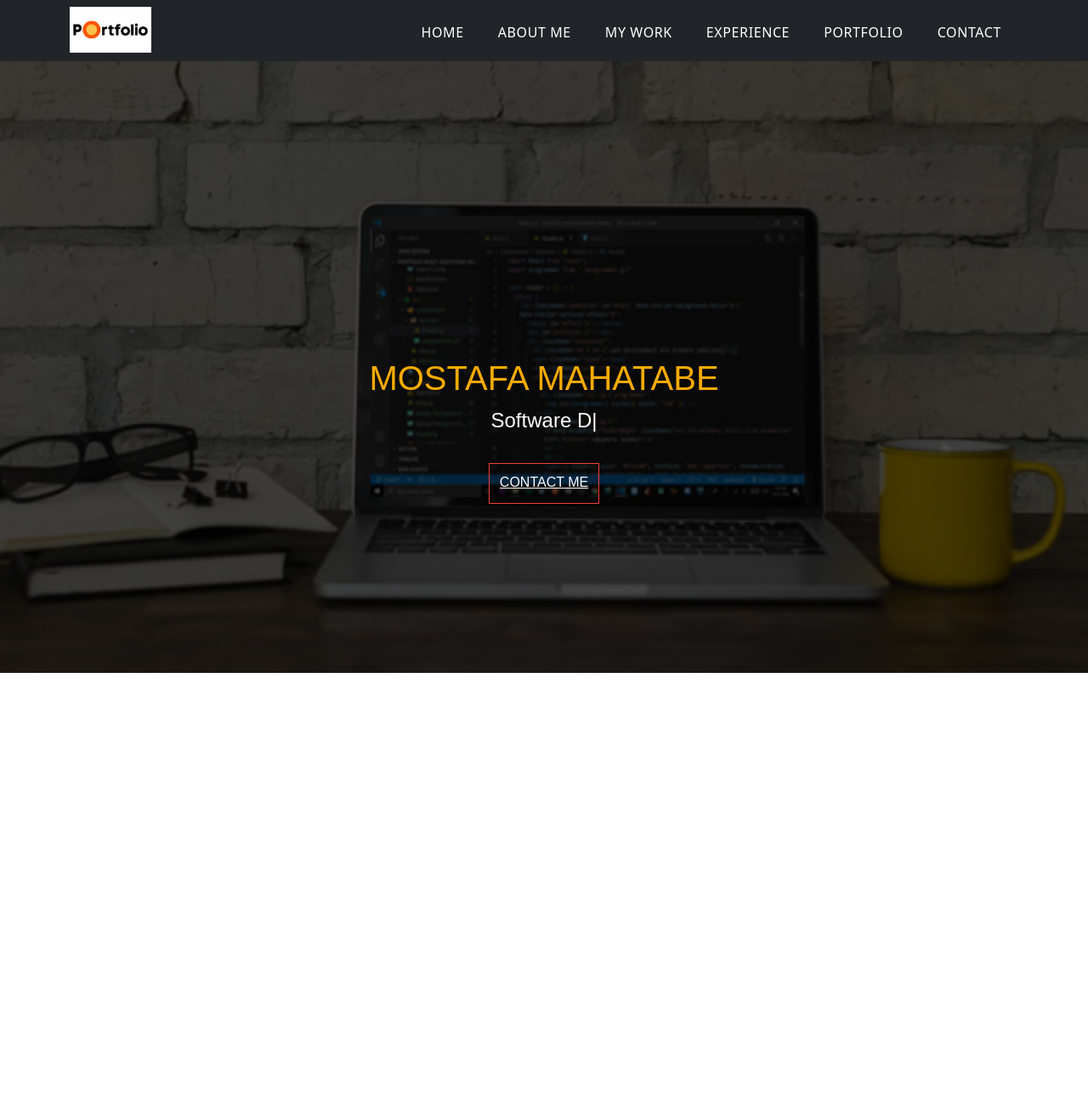
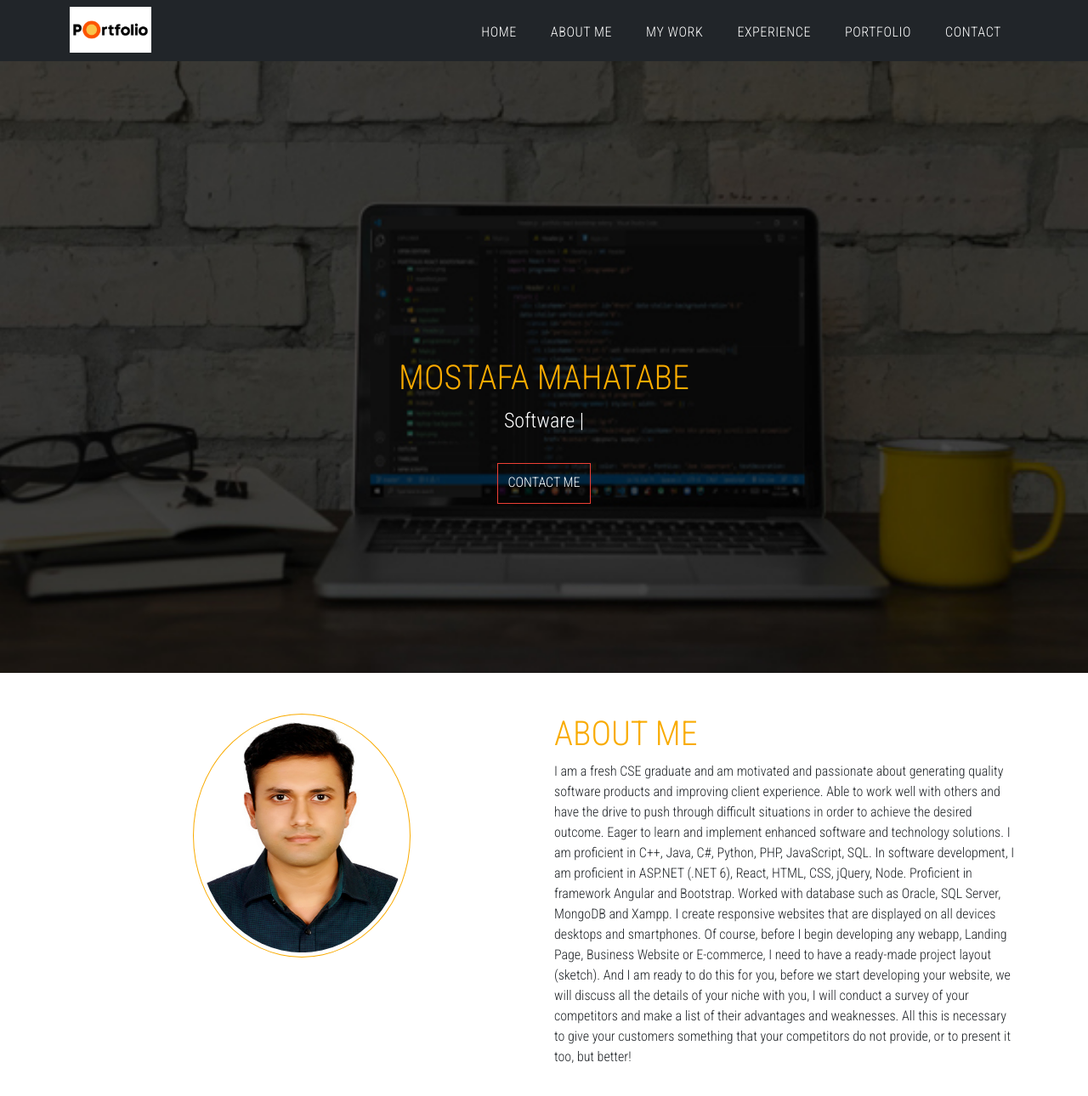
Before and after one commit to Mahatabe/my-portfolio, a React (Create React App) app: page / in a window 1280 px wide. Shown: the top 1290 px of the page at 85% size. Before the commit the page ends 800 px from the top, so only its background shows below. Built offline with nearby package versions, Linux system fonts and the light colour scheme.

Commit message:
Abou me completed

```diff
--- a/src/App.css
+++ b/src/App.css
@@ -9,7 +9,7 @@
 }
 
 body{
-  font-family: "Roboto Condesed", sans-serif;
+  font-family: "Roboto Condensed", sans-serif !important;
 }
 
 /*Navbar*/
@@ -75,7 +75,6 @@ nav ul li{
   justify-content: center;
   align-items: center;
   text-align: center;
-  font-family: "Roboto Condesed", sans-serif;
   z-index: 1;
 }
 
@@ -111,6 +110,8 @@ nav ul li{
   margin-top: 2rem;
 }
 
+a:link { text-decoration: none; }
+
 .btn-main-offer:hover{
   text-decoration: none;
   background-color: var(--primary-hover-red);
@@ -130,3 +131,29 @@ nav ul li{
     display: none;
   }
 }
+
+/* About Me */
+
+.photo-wrap {
+  display: flex;
+  justify-content: center;
+  align-items: center;
+}
+
+.profile-img {
+  width: 16rem;
+  border-radius: 50%;
+  padding: .3rem;
+  border: 1px solid var(--primary-oranage);
+}
+
+.about-heading {
+  color: var(--primary-oranage);
+  text-transform: uppercase;
+}
+
+@media(max-width: 468px) {
+  .profile-img {
+    width: 10rem;
+  }
+}
--- a/src/App.js
+++ b/src/App.js
@@ -3,6 +3,7 @@ import "bootstrap/dist/css/bootstrap.min.css";
 import Particles from "react-particles";
 import Navbar from "./components/Navbar";
 import Header from "./components/Header";
+import AboutMe from './components/AboutMe';
 
 function App() {
   return (
@@ -30,6 +31,7 @@ function App() {
       />
       <Navbar />
       <Header />
+      <AboutMe />
     </>
   );
 }
--- /dev/null
+++ b/src/components/AboutMe.js
@@ -0,0 +1,38 @@
+import React from "react";
+import Author from "../me.jpg";
+
+const AboutMe = () => {
+    return (
+        <div className="container py-5">
+            <div className="row">
+                <div className="col-lg-6 col-xm-12">
+                    <div className="photo-wrap mb-5">
+                        <img className="profile-img" src={Author} alt="Author..."></img>
+                    </div>
+                </div>
+                <div  className="col-lg-6 col-xm-12">
+                    <h1 className="about-heading">About Me</h1>
+                    <p>
+                        I am a fresh CSE graduate and am motivated and passionate about generating quality software products and improving client experience.
+                        Able to work well with others and have the drive to push through difficult situations in order to achieve the desired outcome.
+                        Eager to learn and implement enhanced software and technology solutions.
+
+                        I am proficient in C++, Java, C#, Python, PHP, JavaScript, SQL.
+                        In software development, I am proficient in ASP.NET (.NET 6), React, HTML, CSS, jQuery, Node. Proficient in framework Angular and Bootstrap.
+                        Worked with database such as Oracle, SQL Server, MongoDB and Xampp.
+
+                        I create responsive websites that are displayed on all devices desktops and smartphones.
+
+                        Of course, before I begin developing any webapp, Landing Page, Business Website or E-commerce, I need to have a ready-made project layout (sketch).
+
+                        And I am ready to do this for you, before we start developing your website, we will discuss all the  details of your niche with you, I will conduct a survey of your competitors and make a list of their advantages and weaknesses.
+
+                        All this is necessary to give your customers something that your competitors do not provide, or to present it too, but better!
+                    </p>
+                </div>
+            </div>
+        </div>
+    )
+}
+
+export default AboutMe
--- a/src/components/Navbar.js
+++ b/src/components/Navbar.js
@@ -6,33 +6,33 @@ import { faBars } from "@fortawesome/free-solid-svg-icons";
 
 const Navbar = () => {
     return (
-        <nav class="navbar navbar-expand-lg navbar-light bg-dark">
+        <nav className="navbar navbar-expand-lg navbar-light bg-dark">
             <div className="container">
-                <a class="navbar-brand" href="#"><img class="logo" src={logo} alt="logo.." /></a>
-                <button class="navbar-toggler" type="button" data-toggle="collapse"
+                <a className="navbar-brand" href="#"><img className="logo" src={logo} alt="logo.." /></a>
+                <button className="navbar-toggler" type="button" data-toggle="collapse"
                     data-target="#navbarSupportedContent" aria-controls="navbarSupportedContent"
                     aria-expanded="false" aria-label="Toggle navigation">
                     <FontAwesomeIcon icon={faBars} style={{color: "#fff"}} />
                 </button>
-                <div class="collapse navbar-collapse" id="navbarSupportedContent">
-                    <ul class="navbar-nav ms-auto">
-                        <li class="nav-item active">
-                            <a class="nav-link" href="#">Home</a>
+                <div className="collapse navbar-collapse" id="navbarSupportedContent">
+                    <ul className="navbar-nav ms-auto">
+                        <li className="nav-item active">
+                            <a className="nav-link" href="#">Home</a>
                         </li>
-                        <li class="nav-item">
-                            <a class="nav-link" href="#">About Me</a>
+                        <li className="nav-item">
+                            <a className="nav-link" href="#">About Me</a>
                         </li>
-                        <li class="nav-item">
-                            <a class="nav-link" href="#">My Work</a>
+                        <li className="nav-item">
+                            <a className="nav-link" href="#">My Work</a>
                         </li>
-                        <li class="nav-item">
-                            <a class="nav-link" href="#">Experience</a>
+                        <li className="nav-item">
+                            <a className="nav-link" href="#">Experience</a>
                         </li>
-                        <li class="nav-item">
-                            <a class="nav-link" href="#">Portfolio</a>
+                        <li className="nav-item">
+                            <a className="nav-link" href="#">Portfolio</a>
                         </li>
-                        <li class="nav-item">
-                            <a class="nav-link" href="#">Contact</a>
+                        <li className="nav-item">
+                            <a className="nav-link" href="#">Contact</a>
                         </li>
                     </ul>
                 </div>
```
Also changed, not shown: src/me.jpg (added).
